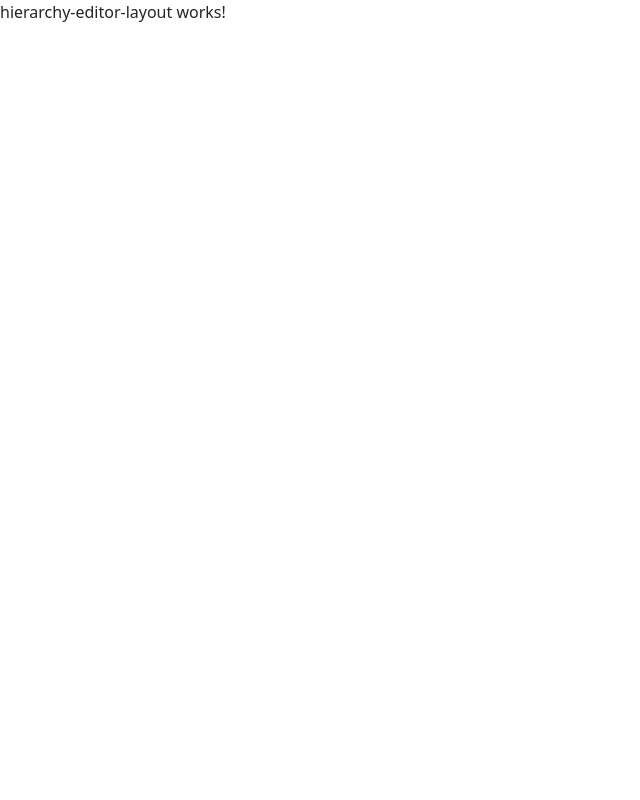
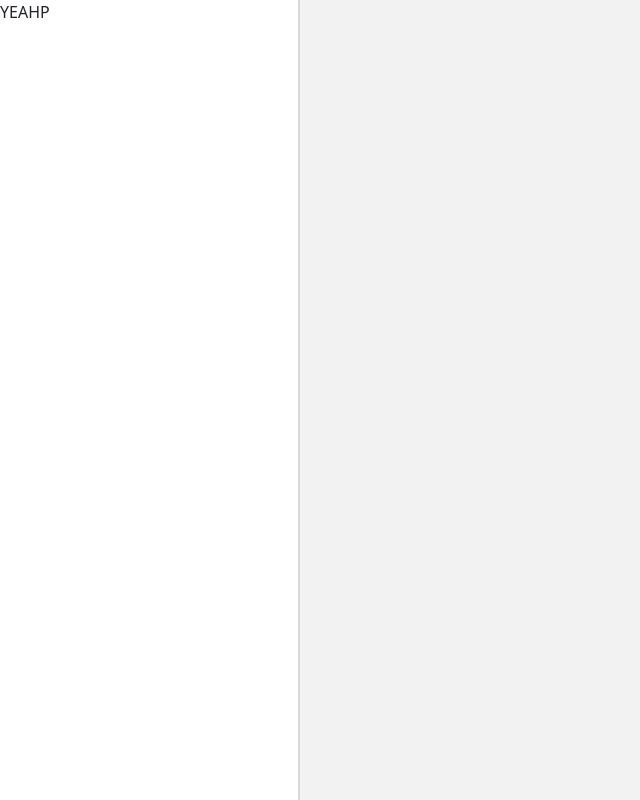
Before and after one commit to flaudanum/Yet-another-AHP, an Angular app in the folder yeahp-website/: page /edit-hierarchy in a window 1280 px wide. Shown: the whole page, without its empty margins (0-640 px from the left). Built offline with nearby package versions, Linux system fonts and the light colour scheme.

Commit message:
Added empty sidebar

```diff
--- a/yeahp-website/src/app/hierarchy-editor/hierarchy-editor-layout/hierarchy-editor-layout.component.html
+++ b/yeahp-website/src/app/hierarchy-editor/hierarchy-editor-layout/hierarchy-editor-layout.component.html
@@ -1 +1,5 @@
-<p>hierarchy-editor-layout works!</p>
+<div class="hierarchy-editor-container">
+    <aside class="hierarchy-editor-sidebar-container">
+        YEAHP
+    </aside>
+</div>
--- a/yeahp-website/src/app/hierarchy-editor/hierarchy-editor-layout/hierarchy-editor-layout.component.scss
+++ b/yeahp-website/src/app/hierarchy-editor/hierarchy-editor-layout/hierarchy-editor-layout.component.scss
@@ -0,0 +1,8 @@
+@import "src/scss/colors.scss";
+
+.hierarchy-editor-sidebar-container {
+  width: 300px;
+  background-color: white;
+  height: 100vh;
+  border-right: 2px solid $medium-grey;
+}
--- /dev/null
+++ b/yeahp-website/src/bootstrap.custom.scss
@@ -0,0 +1,35 @@
+// Custom.scss
+// Option B: Include parts of Bootstrap
+
+// 1. Include functions first (so you can manipulate colors, SVGs, calc, etc)
+@import "../node_modules/bootstrap/scss/functions";
+
+// 2. Include any default variable overrides here
+
+// 3. Include remainder of required Bootstrap stylesheets
+@import "../node_modules/bootstrap/scss/variables";
+@import "../node_modules/bootstrap/scss/mixins";
+@import "../node_modules/bootstrap/scss/root";
+
+// 4. Include any optional Bootstrap CSS as needed
+@import "../node_modules/bootstrap/scss/utilities";
+@import "../node_modules/bootstrap/scss/reboot";
+@import "../node_modules/bootstrap/scss/type";
+@import "../node_modules/bootstrap/scss/images";
+@import "../node_modules/bootstrap/scss/containers";
+@import "../node_modules/bootstrap/scss/grid";
+@import "../node_modules/bootstrap/scss/helpers";
+
+// 5. Optionally include utilities API last to generate classes based on the Sass map in `_utilities.scss`
+@import "../node_modules/bootstrap/scss/utilities/api";
+
+$theme-colors: (
+  "primary": $primary,
+  "secondary": $secondary,
+  "success": $success,
+  "info": $info,
+  "warning": $warning,
+  "danger": $danger,
+  "light": $light,
+  "dark": $dark,
+);
--- /dev/null
+++ b/yeahp-website/src/scss/colors.scss
@@ -0,0 +1,2 @@
+$medium-grey: #d8d8d8;
+$light-grey: #f2f2f2;
--- a/yeahp-website/src/styles.scss
+++ b/yeahp-website/src/styles.scss
@@ -1 +1,7 @@
 /* You can add global styles to this file, and also import other style files */
+@import "src/bootstrap.custom.scss";
+@import "src/scss/colors.scss";
+
+body {
+  background-color: $light-grey;
+}
```
